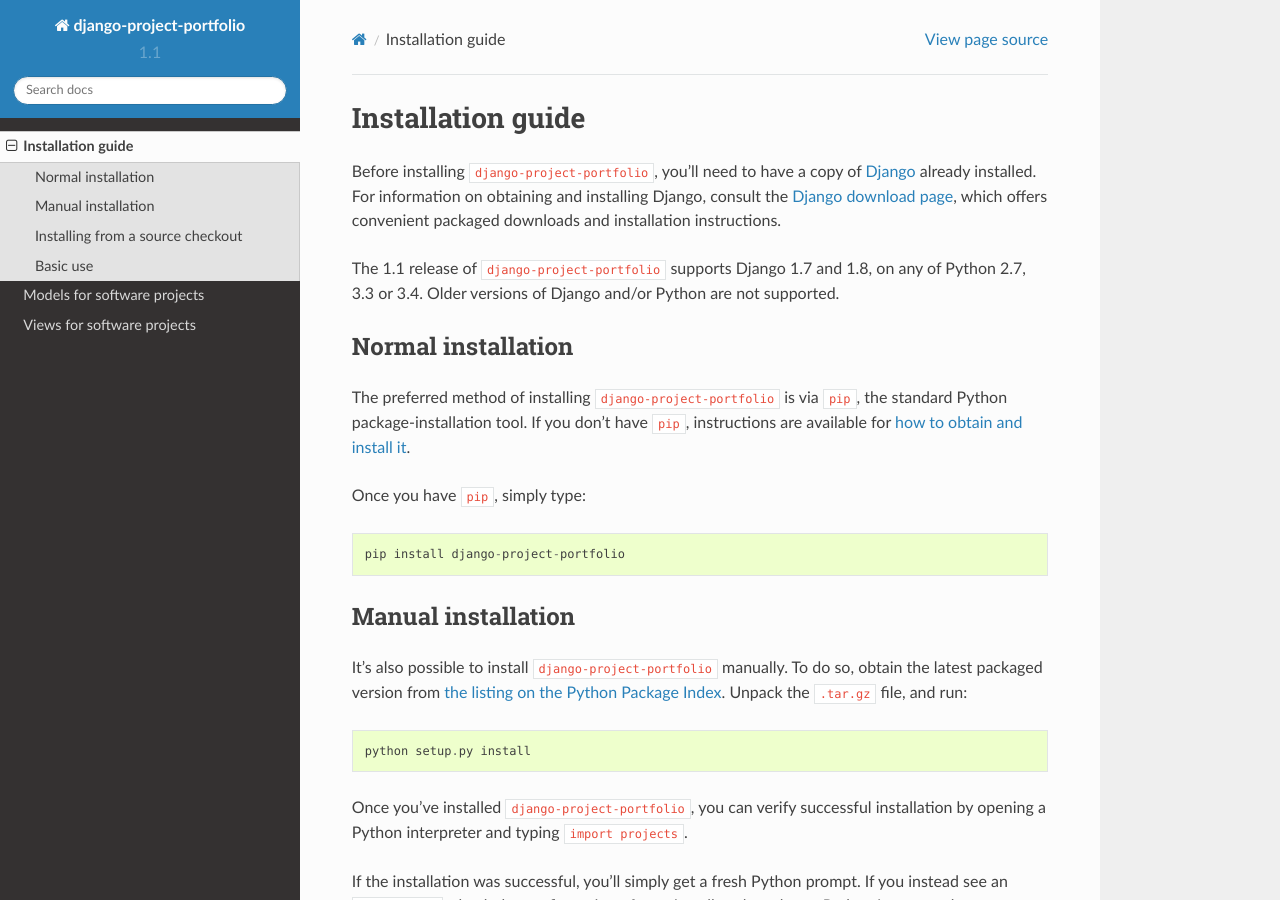
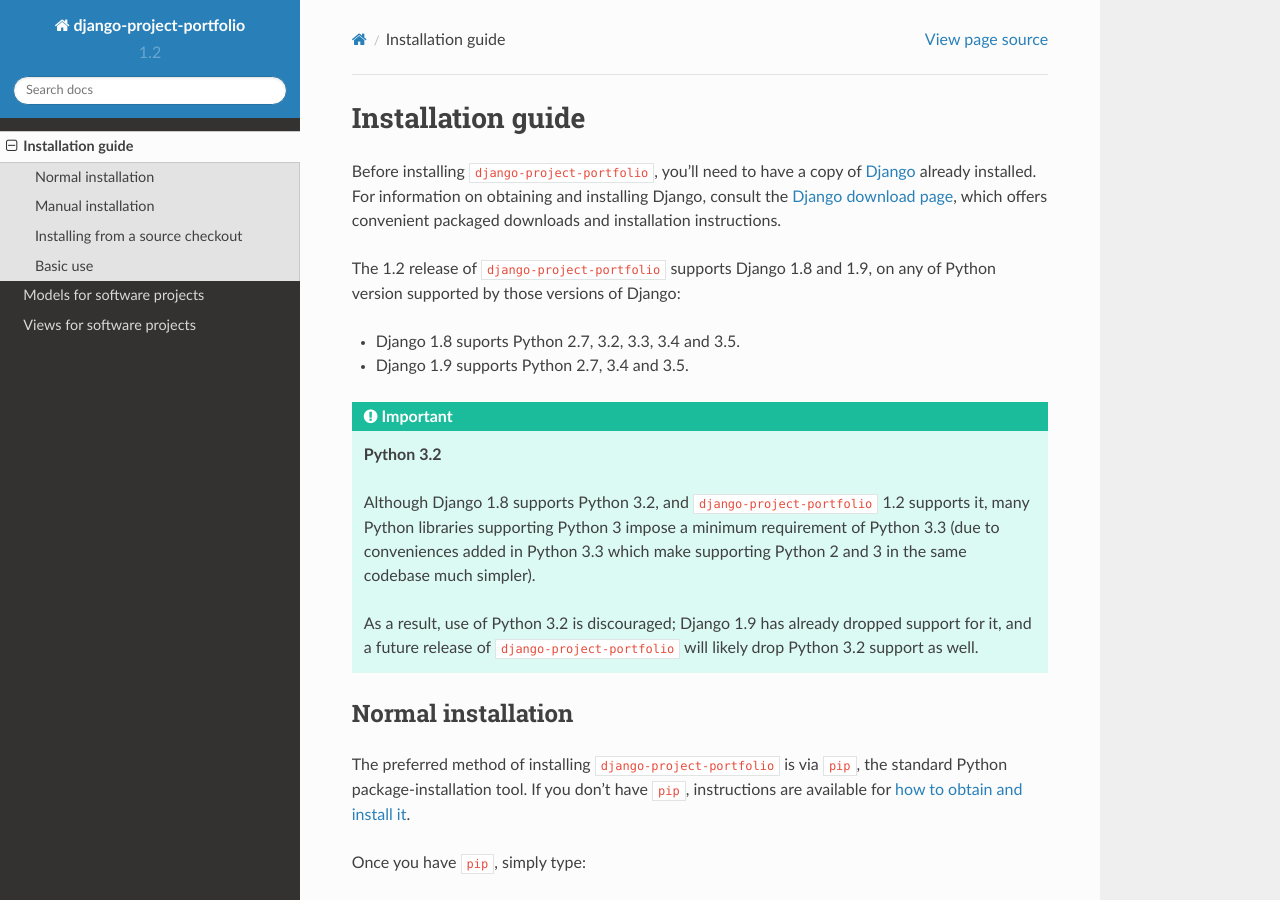
Before and after one commit to ubernostrum/django-project-portfolio, a Sphinx documentation site: the page built from docs/install.rst, in a window 1280 px wide and 900 px high. Built offline with Sphinx 7.4.7 and the Read the Docs theme 2.0.0, drawn with Linux system fonts in a browser that asks for light colours.

Commit message:
Adjust Django version support and prep new release.

```diff
--- a/docs/conf.py
+++ b/docs/conf.py
@@ -9,8 +9,8 @@
 master_doc = 'index'
 project = u'django-project-portfolio'
 copyright = u'2015, James Bennett'
-version = '1.1'
-release = '1.1'
+version = '1.2'
+release = '1.2'
 exclude_trees = ['_build']
 pygments_style = 'sphinx'
 html_static_path = ['_static']
--- a/docs/install.rst
+++ b/docs/install.rst
@@ -12,8 +12,25 @@
 instructions.
 
 The |version| release of ``django-project-portfolio`` supports Django
-1.7 and 1.8, on any of Python 2.7, 3.3 or 3.4. Older versions of
-Django and/or Python are not supported.
+1.8 and 1.9, on any of Python version supported by those versions of
+Django:
+
+* Django 1.8 suports Python 2.7, 3.2, 3.3, 3.4 and 3.5.
+
+* Django 1.9 supports Python 2.7, 3.4 and 3.5.
+
+.. important:: **Python 3.2**
+
+   Although Django 1.8 supports Python 3.2, and
+   ``django-project-portfolio`` |version| supports it, many Python
+   libraries supporting Python 3 impose a minimum requirement of
+   Python 3.3 (due to conveniences added in Python 3.3 which make
+   supporting Python 2 and 3 in the same codebase much simpler).
+
+   As a result, use of Python 3.2 is discouraged; Django 1.9 has
+   already dropped support for it, and a future release of
+   ``django-project-portfolio`` will likely drop Python 3.2 support as
+   well.
 
 
 Normal installation
--- a/setup.py
+++ b/setup.py
@@ -4,7 +4,7 @@
 
 
 setup(name='django-project-portfolio',
-      version='1.1',
+      version='1.2',
       zip_safe=False,  # eggs are the devil.
       description='A Django application for listing your software projects.',
       long_description=open(os.path.join(os.path.dirname(__file__),
@@ -18,8 +18,8 @@
       classifiers=['Development Status :: 5 - Production/Stable',
                    'Environment :: Web Environment',
                    'Framework :: Django',
-                   'Framework :: Django :: 1.7',
                    'Framework :: Django :: 1.8',
+                   'Framework :: Django :: 1.9',
                    'Intended Audience :: Developers',
                    'License :: OSI Approved :: BSD License',
                    'Operating System :: OS Independent',
@@ -27,7 +27,9 @@
                    'Programming Language :: Python :: 2',
                    'Programming Language :: Python :: 2.7',
                    'Programming Language :: Python :: 3',
+                   'Programming Language :: Python :: 3.2',
                    'Programming Language :: Python :: 3.3',
                    'Programming Language :: Python :: 3.4',
+                   'Programming Language :: Python :: 3.5',
                    'Topic :: Utilities'],
       )
```
Also changed, not shown: .travis.yml.
